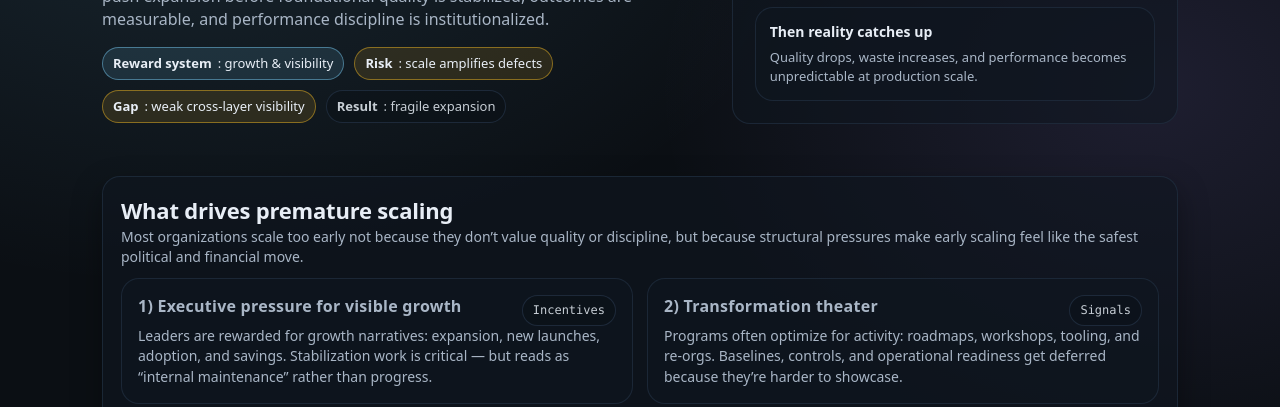
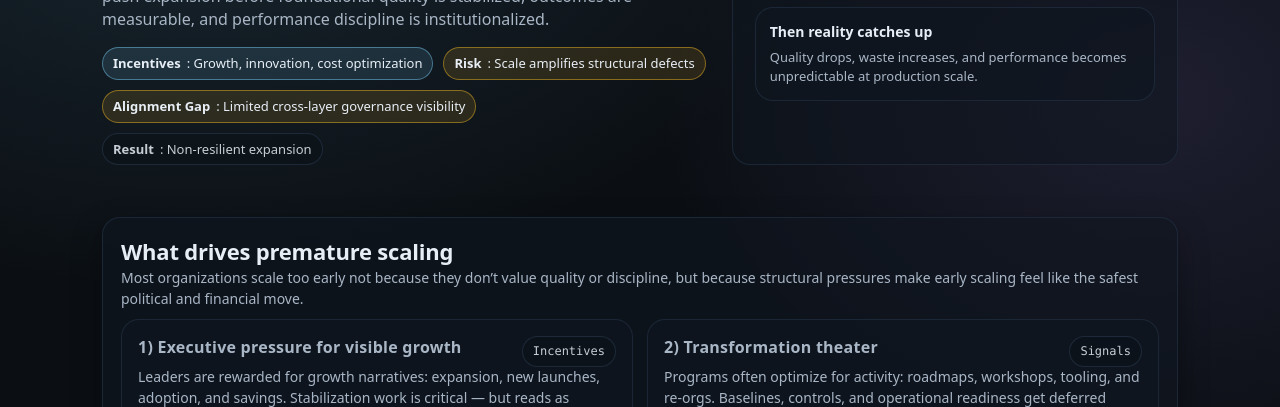
Before and after one commit to qeepp/qeepp.github.io, a plain HTML site: page why.html in a window 1280 px wide. Shown: the part 393-800 px from the top of the page. Drawn offline with Linux system fonts and the light colour scheme.

Commit message:
Wip (#27)
* commit silo

* link to exlcude partials html

* lint --exclude fix

* ci lint modernizing

* CI relative links check fix

* exclude /partials from link check

* attempt 2

* Update ci.yml

* Update ci.yml

* Update ci.yml

* Update why1.html

* Update 1.0

* Update why.html

* Update why.html

* Update index.html

* Update qeepp.css

* Update why.html

* Update why.html

* why update

* Update why.html

```diff
--- a/why.html
+++ b/why.html
@@ -42,17 +42,11 @@
             before foundational quality is stabilized, outcomes are measurable, and performance discipline is institutionalized.
           </p>
 
-          <!--div class="pillrow" aria-label="Key themes">
-            <span class="pill"><strong>Reward system</strong>: growth &amp; visibility</span>
-            <span class="pill"><strong>Risk</strong>: scale amplifies defects</span>
-            <span class="pill"><strong>Gap</strong>: weak cross-layer visibility</span>
-            <span class="pill"><strong>Result</strong>: fragile expansion</span>
-          </div-->
           <div class="pillrow" aria-label="Key themes">
-            <span class="badge primary"><strong>Reward system</strong>: growth &amp; visibility</span>
-            <span class="badge warn"><strong>Risk</strong>: scale amplifies defects</span>
-            <span class="badge warn"><strong>Gap</strong>: weak cross-layer visibility</span>
-            <span class="badge"><strong>Result</strong>: fragile expansion</span>
+            <span class="badge primary"><strong>Incentives</strong>: Growth, innovation, cost optimization</span>
+            <span class="badge warn"><strong>Risk</strong>: Scale amplifies structural defects</span>
+            <span class="badge warn"><strong>Alignment Gap</strong>: Limited cross-layer governance visibility</span>
+            <span class="badge"><strong>Result</strong>: Non-resilient expansion</span>
           </div>
 
           <div style="flex:1 1 auto;"></div>
```
Also changed, not shown: assets/css/qeepp.css (line endings or trailing spaces).
